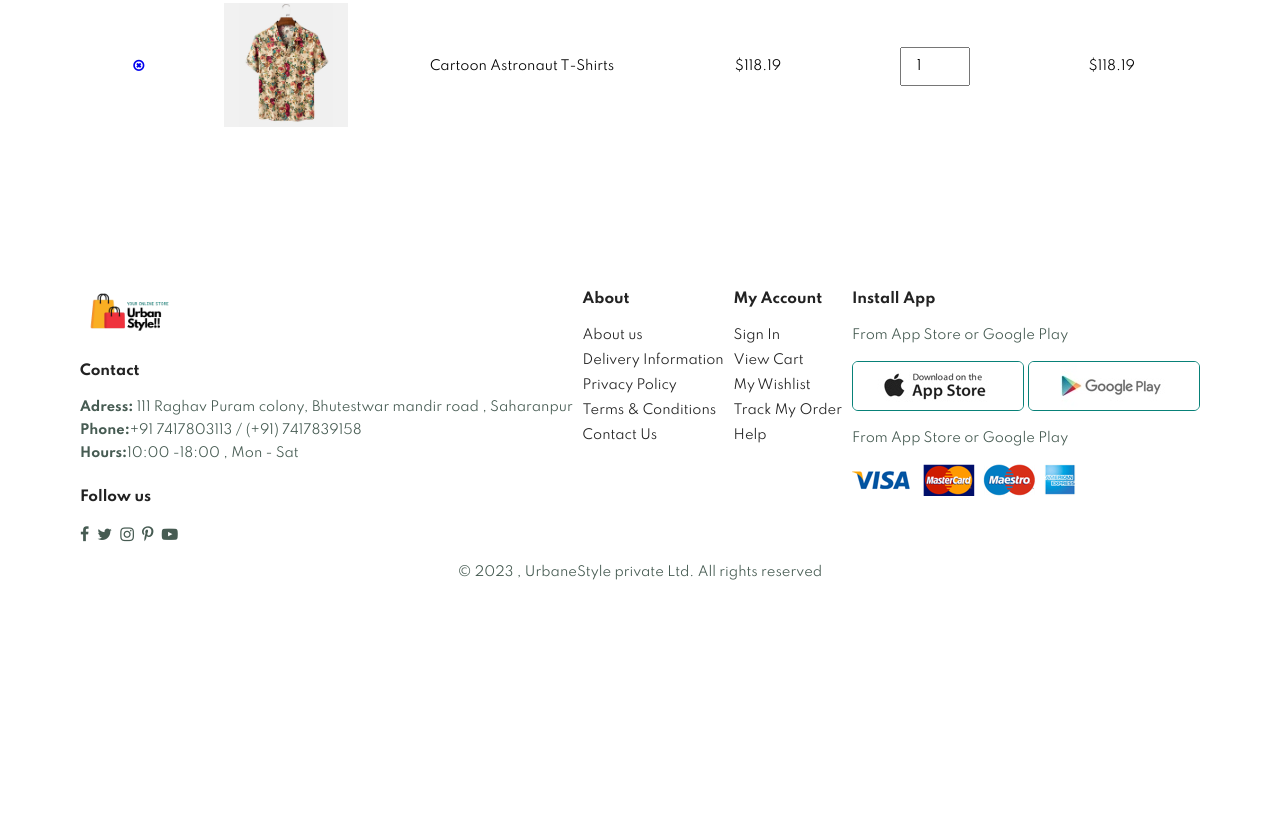
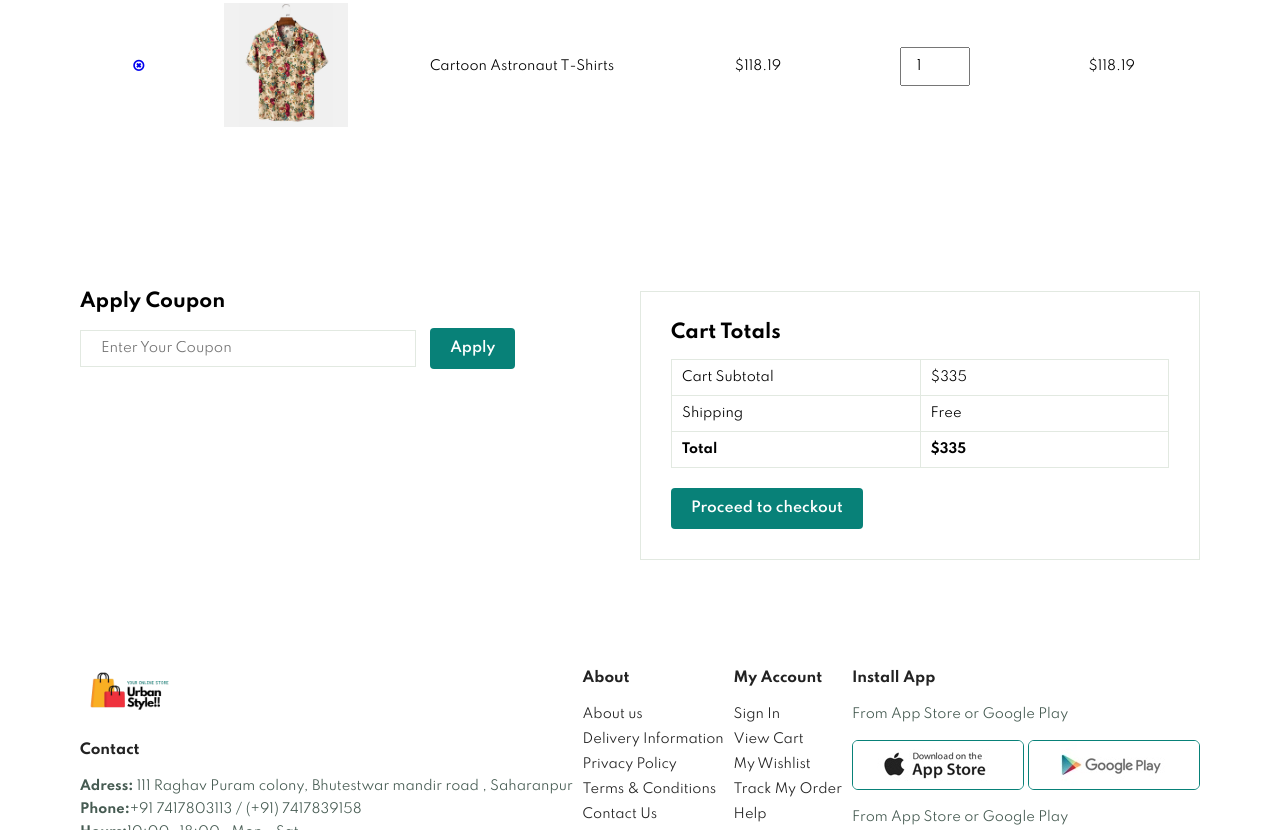
Before and after one commit to Vasu1531/E-Commerce-Website, a plain HTML site: page cart.html in a window 1280 px wide. Shown: the part 798-1628 px from the top of the page. Before the commit the page ends 1426 px from the top, so only its background shows below. Drawn offline with nearby package versions, Linux system fonts and the light colour scheme.

Commit message:
cart page edit

```diff
--- a/cart.html
+++ b/cart.html
@@ -80,6 +80,35 @@
 
     </section>
 
+    <section id="cart-add" class="section-p1">
+        <div id="coupon">
+            <h3>Apply Coupon</h3>
+            <div>
+                <input type="text" placeholder="Enter Your Coupon">
+                <button class="normal">Apply</button>
+            </div>
+        </div>
+
+        <div id="subtotal">
+            <h3>Cart Totals</h3>
+            <table>
+                <tr>
+                    <td>Cart Subtotal</td>
+                    <td>$335</td>
+                </tr>
+                <tr>
+                    <td>Shipping</td>
+                    <td>Free</td>
+                </tr>
+                <tr>
+                    <td><strong>Total</strong></td>
+                    <td><strong>$335</strong></td>
+                </tr>
+            </table>
+            <button class="normal">Proceed to checkout</button>
+        </div>
+    </section>
+
     <footer class="section-p1">
         <div class="col">
             <img class="logo" src="../img/black.png" alt="">
--- a/css/style.css
+++ b/css/style.css
@@ -825,6 +825,10 @@ footer .copyright{
 
 /* Cart page */
 
+#cart{
+  overflow-x: auto;
+}
+
 #cart table{
   width: 100%;
   border-collapse: collapse;
@@ -878,6 +882,57 @@ footer .copyright{
 }
 
 #cart table tbody td{
+  font-size: 13px;
+}
+
+#cart-add{
+  display: flex;
+  flex-wrap: wrap;
+  justify-content: space-between;
+}
+
+#coupon{
+  width: 50%;
+  margin-bottom: 30px;
+}
+
+#coupon h3 ,
+#subtotal h3{
+  padding-bottom: 15px;
+}
+
+#coupon input{
+  padding: 10px 20px;
+  outline: none;
+  width: 60%;
+  margin-right: 10px;
+  border: 1px solid #e2e9e1;
+}
+
+#coupon button ,
+#subtotal button{
+  background-color: #088178;
+  color: #fff;
+  padding: 12px 20px;
+}
+
+#subtotal{
+  width: 50%;
+  margin-bottom: 30px;
+  border: 1px solid #e2e9e1;
+  padding: 30px;
+}
+
+#subtotal table{
+  border-collapse: collapse;
+  width: 100%;
+  margin-bottom: 20px;
+}
+
+#subtotal table td{
+  width: 50%;
+  border: 1px solid #e2e9e1;
+  padding: 10px;
   font-size: 13px;
 }
 
@@ -1114,4 +1169,16 @@ footer .copyright{
     width: 100%;
     margin-bottom: 30px;
   }
+
+  /* cart */
+  #cart-add{
+    flex-direction: column;
+  }
+  #coupon{
+    width: 100%;
+  }
+  #subtotal{
+    width: 100%;
+    padding: 20px;
+  }
 }
```
